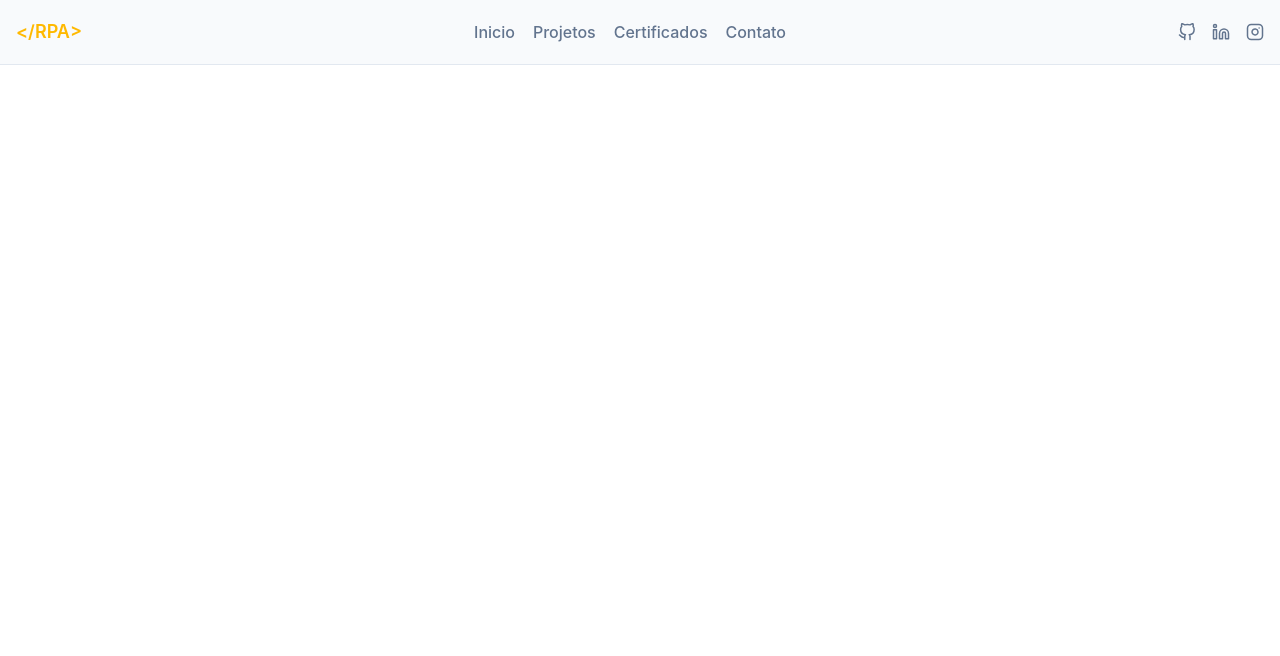
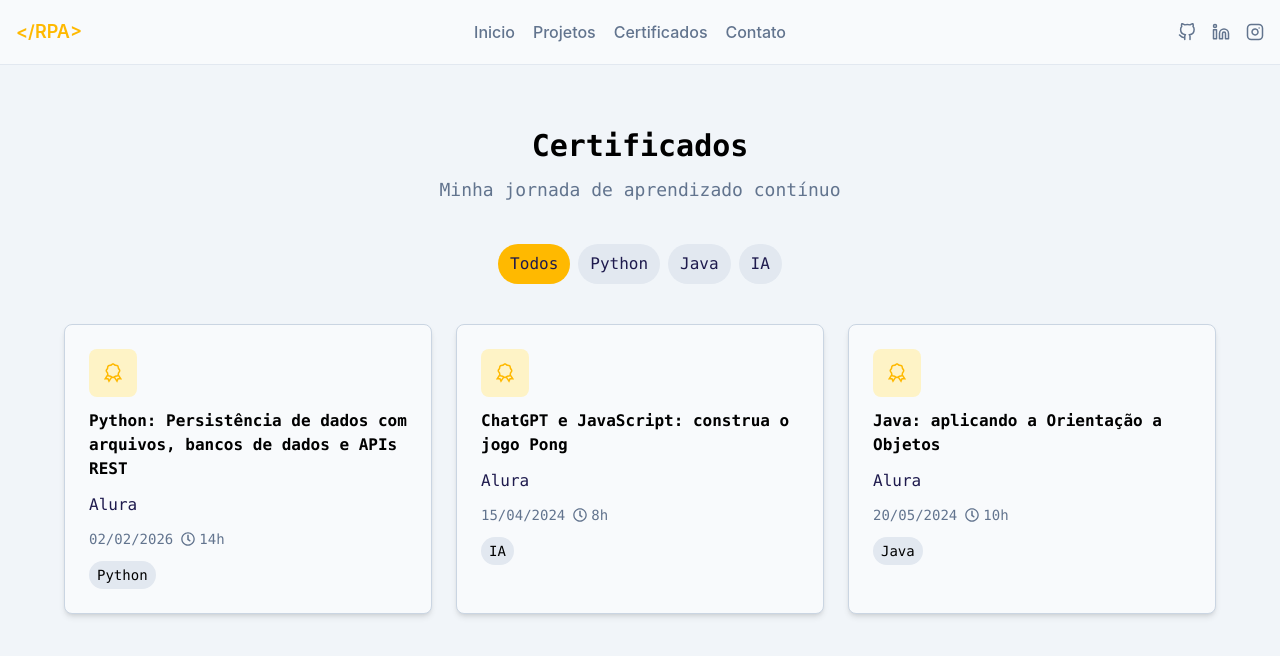
Before and after one commit to RafaelPA13/portifolio-v2, a React (Vite) app: page /certificados in a window 1280 px wide. Shown: the top 656 px of the page. Built offline with nearby package versions, Linux system fonts and the light colour scheme.

Commit message:
feat: Certificados

```diff
--- /dev/null
+++ b/src/components/certificadoCard.jsx
@@ -0,0 +1,30 @@
+import { Link } from "react-router-dom";
+
+import { LiaCertificateSolid } from "react-icons/lia";
+import { FaRegClock } from "react-icons/fa";
+
+import Skill from "./skill";
+
+export default function CertificadoCard({ certificado, delay = 0 }) {
+    return (
+        <Link
+            to={certificado.link}
+            target="_blank"
+            style={{ animationDelay: `${delay}ms`, animationFillMode: "backwards" }}
+            className="group rounded-lg bg-slate-50 border-1 border-slate-300 p-6 overflow-hidden flex flex-col gap-3 shadow-md transition-all duration-300 hover:-translate-y-2 hover:shadow-xl animate-fade-in-up"
+        >
+            <span className="w-12 h-12 rounded-lg flex items-center justify-center bg-amber-100 text-2xl text-amber-400">
+                <LiaCertificateSolid/>
+            </span>
+            <h3 className="font-semibold transition-colors group-hover:text-amber-400">{certificado.nome}</h3>
+            <h4 className="text-indigo-950">{certificado.instituicao}</h4>
+            <span className="text-sm text-slate-500 flex items-center gap-2">
+                <p>{certificado.data_conclusao}</p>
+                <p className="flex items-center gap-1"><FaRegClock /> {certificado.carga_horaria}h</p>
+            </span>
+            <ul className="flex items-center gap-2 flex-wrap">
+                <Skill skill={certificado.tecnologia} inicio={false} card={true} animated={false} />
+            </ul>
+        </Link>
+    );
+}
--- a/src/main.jsx
+++ b/src/main.jsx
@@ -8,7 +8,6 @@ import Inicio from "./pages/client/inicio";
 import Projetos from "./pages/client/projetos";
 import DetalhesProjeto from "./pages/client/detalhesProjeto";
 import Certificados from "./pages/client/certificados";
-import DetalhesCertificado from "./pages/client/detalhesCertificado";
 import Contato from "./pages/client/contato";
 
 // Páginas de admin
@@ -32,7 +31,6 @@ const router = createBrowserRouter([
       {path: "projetos", element: <Projetos />},
       {path: "projetos/:id", element:<DetalhesProjeto />},
       {path: "certificados", element: <Certificados />},
-      {path: "certificados/:id", element: <DetalhesCertificado />},
       {path: "contato", element: <Contato />}
     ]
   },
--- a/src/pages/client/certificados.jsx
+++ b/src/pages/client/certificados.jsx
@@ -1,7 +1,72 @@
+import { useState } from "react";
+
+import Filtro from "../../components/Filtro";
+import CertificadoCard from "../../components/certificadoCard";
+
 export default function Certificados() {
-    return (
-        <>
-            <h1>Certificados</h1>
-        </>
-    )
+  const skills = ["Python", "Java", "IA"];
+  const [filtroAtivo, setFiltroAtivo] = useState("Todos");
+  const certificados = [
+    {
+      id: 1,
+      nome: "Python: Persistência de dados com arquivos, bancos de dados e APIs REST",
+      instituicao: "Alura",
+      tecnologia: "Python",
+      data_conclusao: "02/02/2026",
+      carga_horaria: 14,
+      link: "https://cursos.alura.com.br/certificate/8ef69952-70e6-4c57-8e58-e014786659bd?lang=pt_BR",
+      imagem: null,
+    },
+    {
+      id: 2,
+      nome: "ChatGPT e JavaScript: construa o jogo Pong",
+      instituicao: "Alura",
+      tecnologia: "IA",
+      data_conclusao: "15/04/2024",
+      carga_horaria: 8,
+      link: "https://cursos.alura.com.br/certificate/0e937e3f-49d5-4f30-8400-d368aaa5d360?lang=pt_BR",
+      imagem: null,
+    },
+    {
+      id: 3,
+      nome: "Java: aplicando a Orientação a Objetos",
+      instituicao: "Alura",
+      tecnologia: "Java",
+      data_conclusao: "20/05/2024",
+      carga_horaria: 10,
+      link: "https://cursos.alura.com.br/certificate/9cfce790-8dc3-4fec-a635-0cc6a166f53b?lang=pt_BR",
+      imagem: null,
+    },
+  ];
+  const certificadosFiltrados =
+    filtroAtivo === "Todos"
+      ? certificados
+      : certificados.filter(
+          (certificado) => certificado.tecnologia === filtroAtivo,
+        );
+
+  return (
+    <div className="py-32 bg-slate-100 min-h-screen flex flex-col items-center gap-10">
+      <div className="text-center animate-fade-in-up">
+        <h1 className="text-3xl font-semibold mb-3">Certificados</h1>
+        <h2 className="text-lg text-slate-500">
+          Minha jornada de aprendizado contínuo
+        </h2>
+      </div>
+      <Filtro
+        options={skills}
+        selectedOption={filtroAtivo}
+        onSelect={setFiltroAtivo}
+      />
+      <ul className="w-[90%] grid grid-cols-1 md:grid-cols-2 lg:grid-cols-3 gap-6">
+        {certificadosFiltrados.map((certificado, index) => (
+          <CertificadoCard
+            key={certificado.id}
+            certificado={certificado}
+            delay={index * 200}
+          />
+        ))}
+      </ul>
+    </div>
+  );
 }
--- a/src/pages/client/detalhesCertificado.jsx
+++ /dev/null
@@ -1,5 +0,0 @@
-export default function DetalhesCertificado() {
-    return (
-        <>Certificado</>
-    );
-}
```
